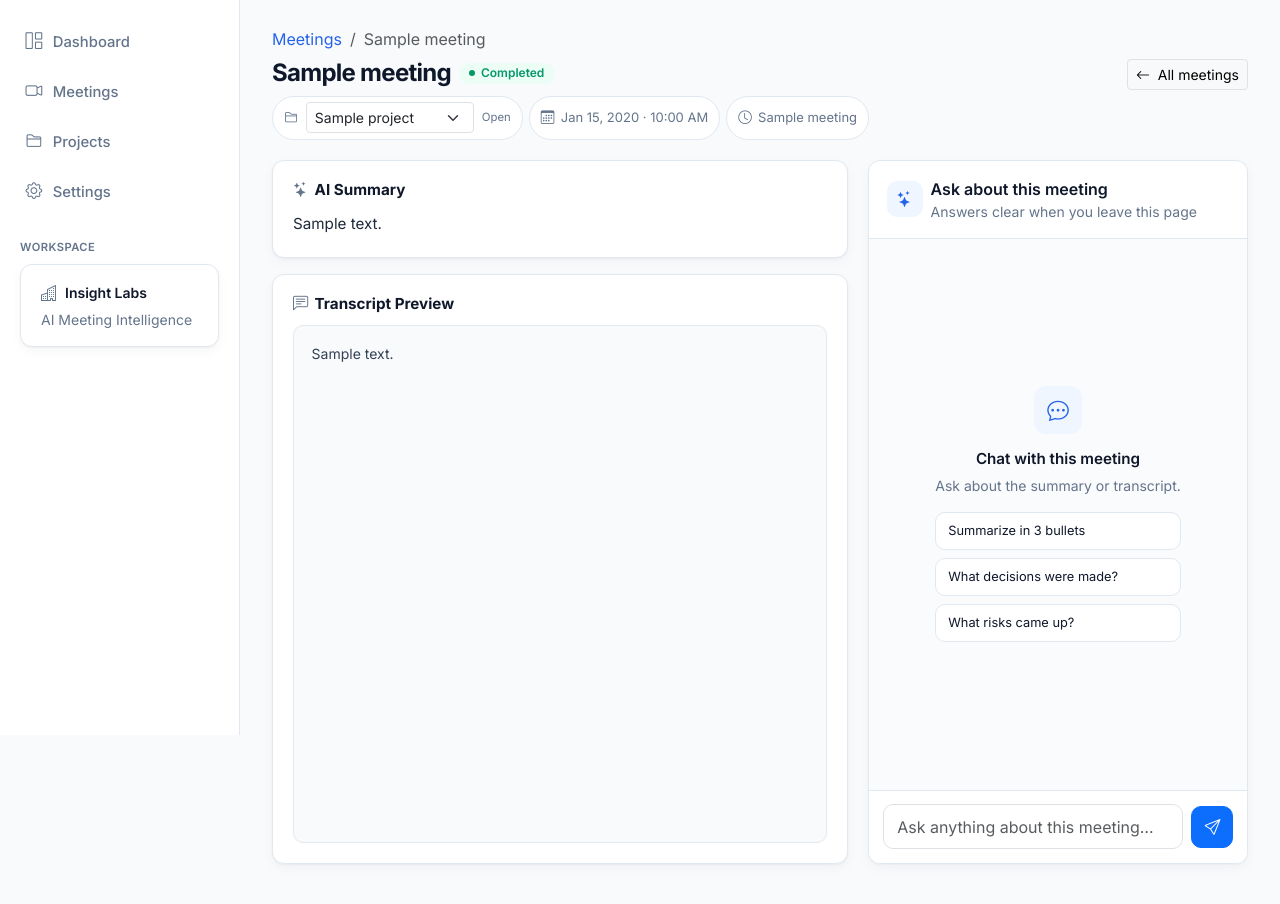
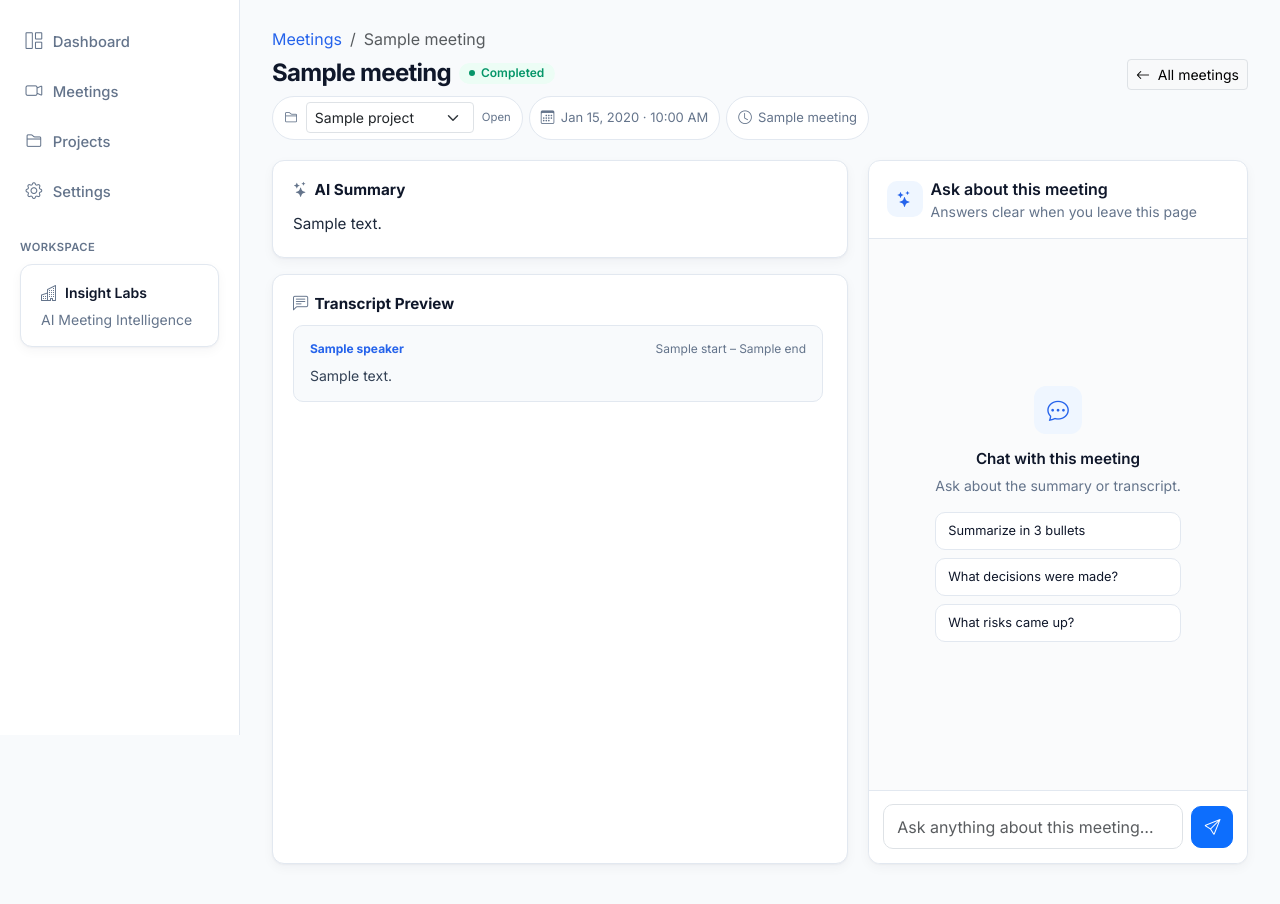
Before and after one commit to sumitsil-massoftind/MeetInsights-Web, a Python web app: template app/templates/meeting/detail.html in a window 1280 px wide. Shown: the part 65-969 px from the top of the page. Run offline with Jinja, Linux system fonts and the light colour scheme; the template is opened without the code that fills it: most values are stand-ins (such as "Sample title", 1, 10 or a date in 2020).

Commit message:
show_transcribe_added

```diff
--- a/app/static/css/app.css
+++ b/app/static/css/app.css
@@ -991,6 +991,49 @@ a:hover {
   min-height: 200px;
 }
 
+.transcript-segments {
+  display: flex;
+  flex-direction: column;
+  gap: 0.85rem;
+  max-height: 560px;
+  overflow-y: auto;
+  padding-right: 0.25rem;
+}
+
+.transcript-segment {
+  background: #f8fafc;
+  border: 1px solid var(--mi-border);
+  border-radius: 10px;
+  padding: 0.85rem 1rem;
+}
+
+.transcript-segment-meta {
+  display: flex;
+  flex-wrap: wrap;
+  align-items: center;
+  justify-content: space-between;
+  gap: 0.5rem;
+  margin-bottom: 0.4rem;
+}
+
+.transcript-speaker {
+  font-size: 0.75rem;
+  font-weight: 700;
+  color: var(--mi-primary);
+}
+
+.transcript-time {
+  font-size: 0.75rem;
+  color: var(--mi-text-muted);
+  font-variant-numeric: tabular-nums;
+}
+
+.transcript-segment-text {
+  font-size: 0.875rem;
+  line-height: 1.65;
+  color: #334155;
+}
+
 .activity-item {
   display: flex;
   gap: 0.85rem;
--- a/app/templates/meeting/detail.html
+++ b/app/templates/meeting/detail.html
@@ -74,9 +74,26 @@
       <section class="mi-card meeting-transcript-card">
         <div class="mi-card-body d-flex flex-column h-100">
           <h2 class="section-title">
-            <i class="bi bi-chat-left-text text-muted-mi"></i> Transcript Preview
+            <i class="bi bi-chat-left-text text-muted-mi"></i>
+            {% if meeting.has_transcript %}Transcript{% else %}Transcript Preview{% endif %}
           </h2>
+          {% if meeting.transcript_segments %}
+          <div class="transcript-segments flex-grow-1">
+            {% for segment in meeting.transcript_segments %}
+            <article class="transcript-segment">
+              <div class="transcript-segment-meta">
+                <span class="transcript-speaker">{{ segment.speaker }}</span>
+                <span class="transcript-time">{{ segment.start }} – {{ segment.end }}</span>
+              </div>
+              <p class="transcript-segment-text mb-0">{{ segment.text }}</p>
+            </article>
+            {% endfor %}
+          </div>
+          {% elif meeting.transcript %}
+          <div class="transcript-block flex-grow-1">{{ meeting.transcript }}</div>
+          {% else %}
           <div class="transcript-block flex-grow-1">{{ meeting.transcript_preview }}</div>
+          {% endif %}
         </div>
       </section>
     </div>
```
Also changed, not shown: app/db/meetings.py (+15 -1 lines), README.md.
